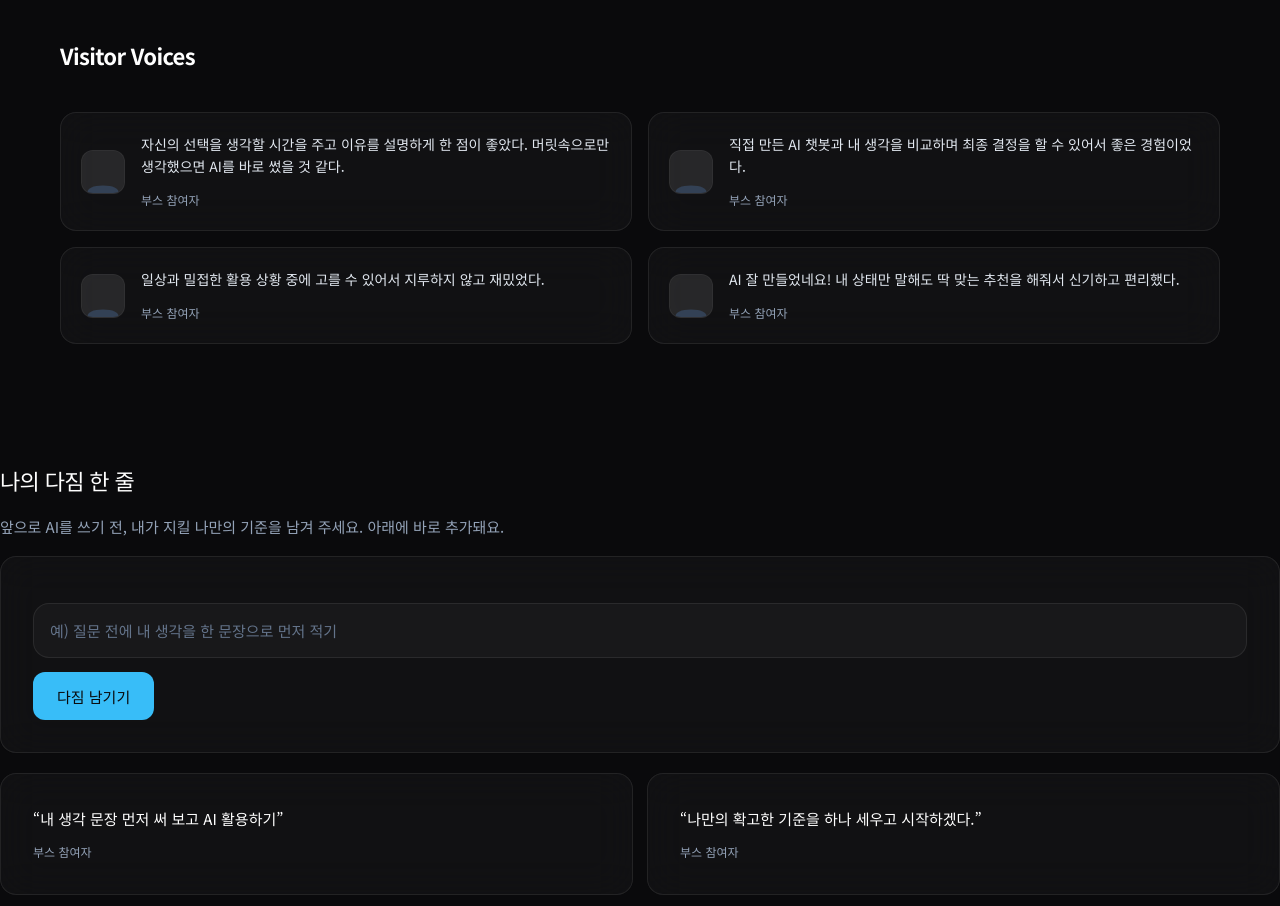
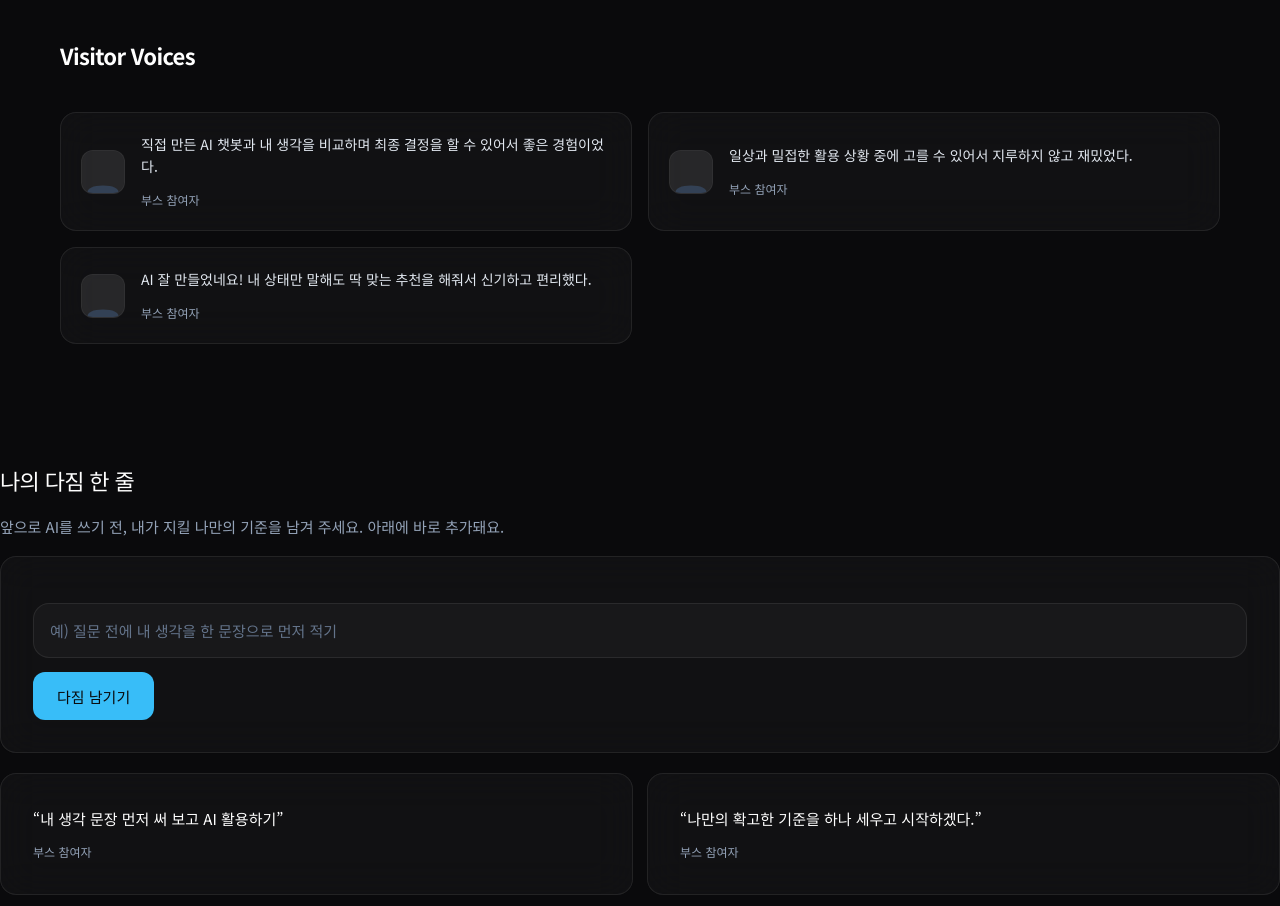
Before and after one commit to saveinmemories/BrainFirst, a plain HTML site: page index.html in a window 1280 px wide. Shown: the part 4086-4992 px from the top of the page. Drawn offline with Linux system fonts and the light colour scheme.

Commit message:
Update index.html

```diff
--- a/index.html
+++ b/index.html
@@ -1,7 +1,7 @@
 <!DOCTYPE html>
 <html lang="ko">
 <head>
-<meta charset="utf-8">
+<meta charset="UTF-8">
 <meta name="viewport" content="width=device-width, initial-scale=1, viewport-fit=cover">
 <title>Think-First · Think Before You Prompt.</title>
 <link rel="preconnect" href="https://fonts.googleapis.com">
@@ -197,13 +197,6 @@ b,strong{font-weight:500}
 
   <div class="glass voice" style="display:flex;gap:16px;align-items:center;padding:20px;background:rgba(255,255,255,0.03);border:1px solid rgba(255,255,255,0.08);border-radius:16px;">
     <div class="av" style="width:44px;height:44px;border-radius:12px;background:rgba(255,255,255,0.06);display:flex;align-items:center;justify-content:center;flex-shrink:0;">
-      <svg width="20" height="20" fill="none" stroke="#fff" stroke-width="2" viewBox="0 0 24 24"><path stroke-linecap="round" stroke-linejoin="round" d="M8 12h.01M12 12h.01M16 12h.01M21 12c0 4.418-4.03 8-9 8a9.863 9.863 0 01-4.255-.949L3 20l1.395-3.72C3.512 15.042 3 13.574 3 12c0-4.418 4.03-8 9-8s9 3.582 9 8z"/></svg>
-    </div>
-    <div><p style="color:#e2e8f0;font-size:14px;line-height:1.6;margin:0 0 6px 0;">자신의 선택을 생각할 시간을 주고 이유를 설명하게 한 점이 좋았다. 머릿속으로만 생각했으면 AI를 바로 썼을 것 같다.</p><small style="color:#94a3b8;font-size:12px;">부스 참여자</small></div>
-  </div>
-
-  <div class="glass voice" style="display:flex;gap:16px;align-items:center;padding:20px;background:rgba(255,255,255,0.03);border:1px solid rgba(255,255,255,0.08);border-radius:16px;">
-    <div class="av" style="width:44px;height:44px;border-radius:12px;background:rgba(255,255,255,0.06);display:flex;align-items:center;justify-content:center;flex-shrink:0;">
       <svg width="20" height="20" fill="none" stroke="#fff" stroke-width="2" viewBox="0 0 24 24"><path stroke-linecap="round" stroke-linejoin="round" d="M9.75 17L9 20l-1 1h8l-1-1-.75-3M3 13h18M5 17h14a2 2 0 002-2V5a2 2 0 00-2-2H5a2 2 0 00-2 2v10a2 2 0 002 2z"/></svg>
     </div>
     <div><p style="color:#e2e8f0;font-size:14px;line-height:1.6;margin:0 0 6px 0;">직접 만든 AI 챗봇과 내 생각을 비교하며 최종 결정을 할 수 있어서 좋은 경험이었다.</p><small style="color:#94a3b8;font-size:12px;">부스 참여자</small></div>
```
